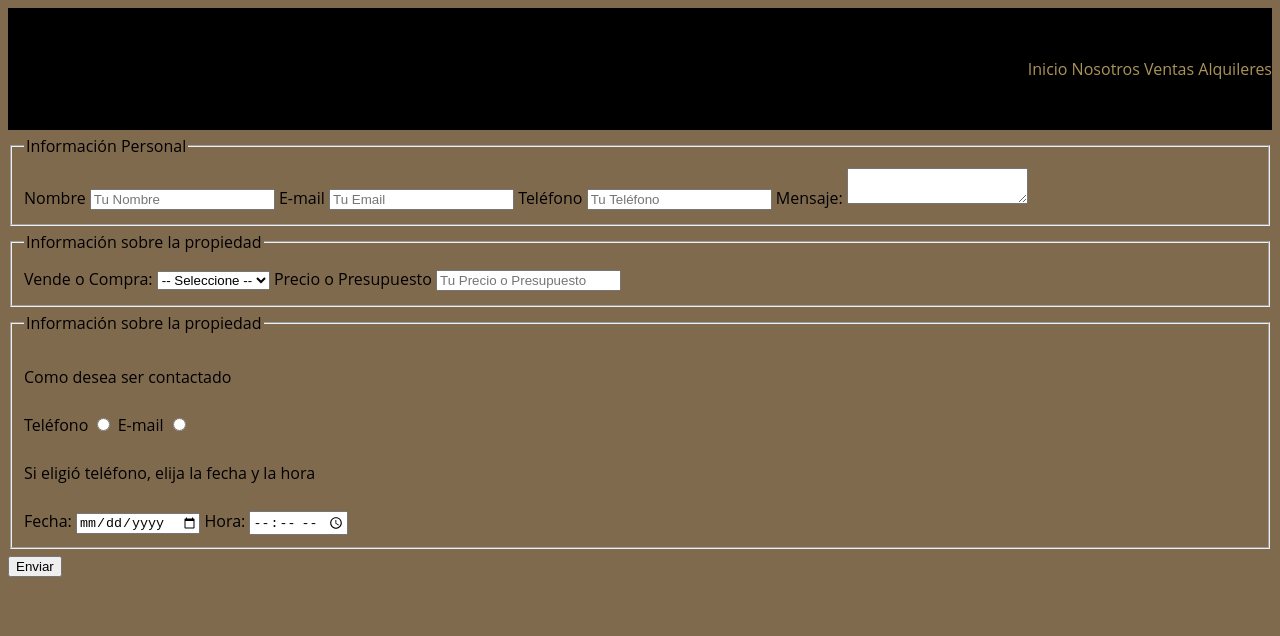
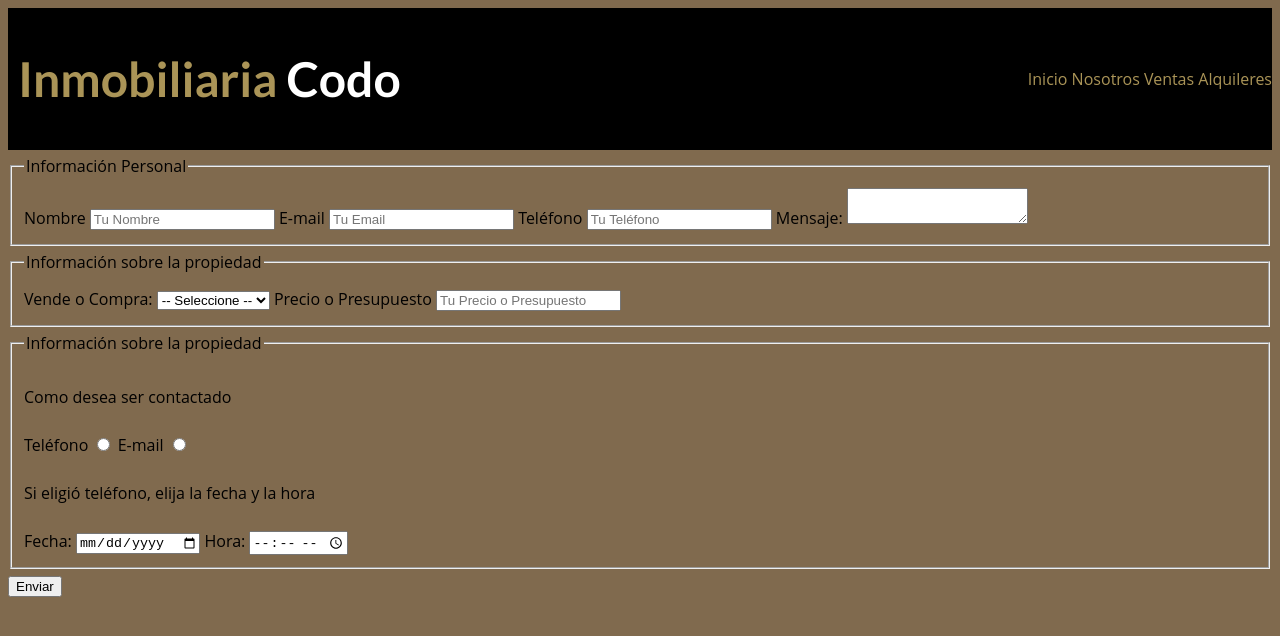
Before and after one commit to cricritoia/Inmobiliaria-Codo, a plain HTML site: page pages/contacto.html in a window 1280 px wide. Drawn offline with Linux system fonts and the light colour scheme.

Commit message:
commit subiendo rama inicial

```diff
--- a/pages/contacto.html
+++ b/pages/contacto.html
@@ -14,12 +14,16 @@
 <body>
     <header>
         <div class="contenedor">
-            <div class="contenido-header seccion">
-                <h1 href="/index.html">
-                    Inmobiliaria
-                    <span>
-                        Codo
-                    </span>
+            <div class="contenedor contenido-header">
+
+                <h1 class="logo">
+                    <a href="/index.html">
+                        Inmobiliaria
+                        <span class="span-logo">
+                            Codo
+                        </span>
+                    </a>
+                </h1>span>
                 </h1>
                 <h3>Contacto</h3>
                 <nav class="contenido-nav">
```
Also changed, not shown: pages/alquileres.html (+9 -6 lines), pages/nosotros.html (+9 -6 lines), pages/ventas.html (+9 -6 lines).
